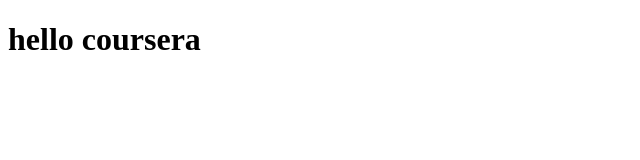
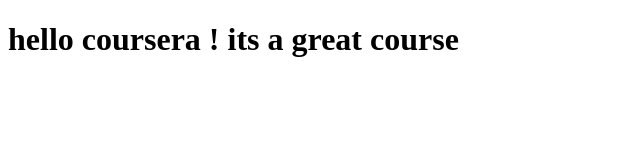
Before and after one commit to jculundo/coursera-test, a plain HTML site: page site/index.html in a window 1280 px wide. Shown: the whole page, without its empty margins (0-640 px from the left). Drawn offline with Linux system fonts and the light colour scheme.

Commit message:
Small addition to our page content.

```diff
--- a/site/index.html
+++ b/site/index.html
@@ -4,6 +4,6 @@
 	<title>hello coursera</title>
 </head>
 <body>
-<h1> hello coursera </h1>
+<h1> hello coursera ! its a great course</h1>
 </body>
 </html>
```
